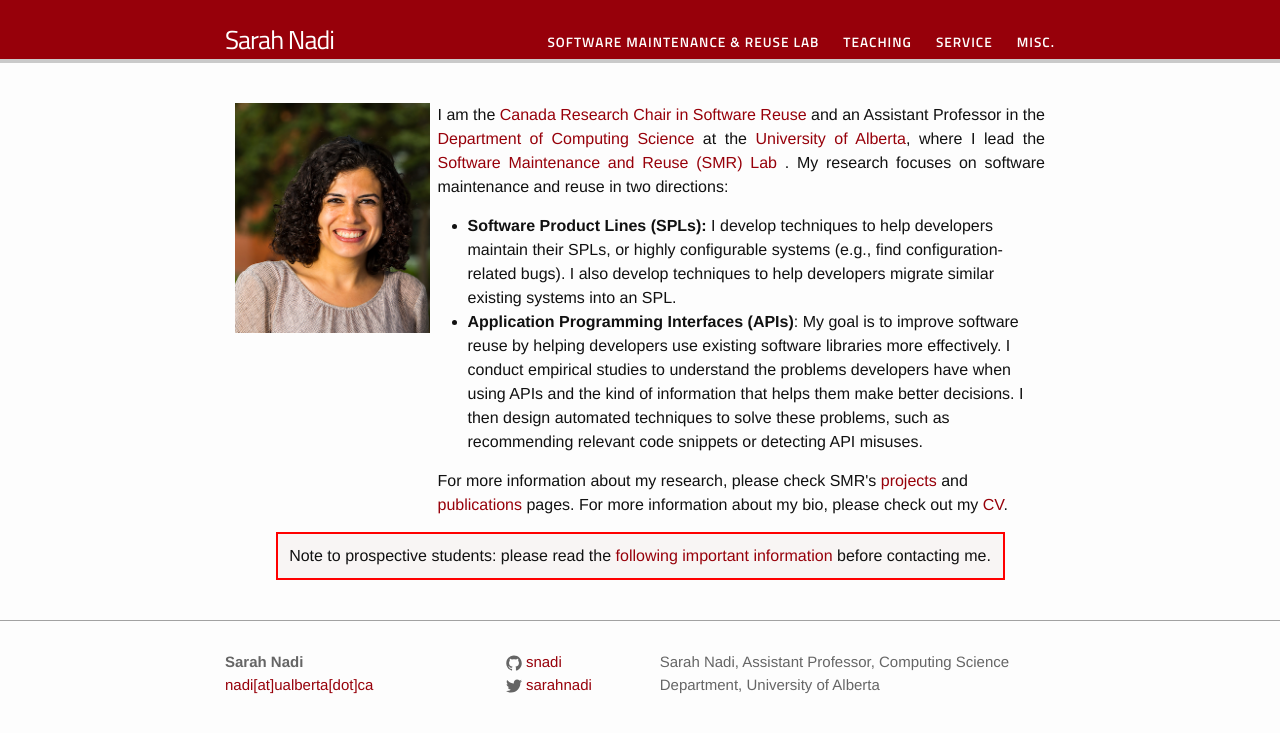
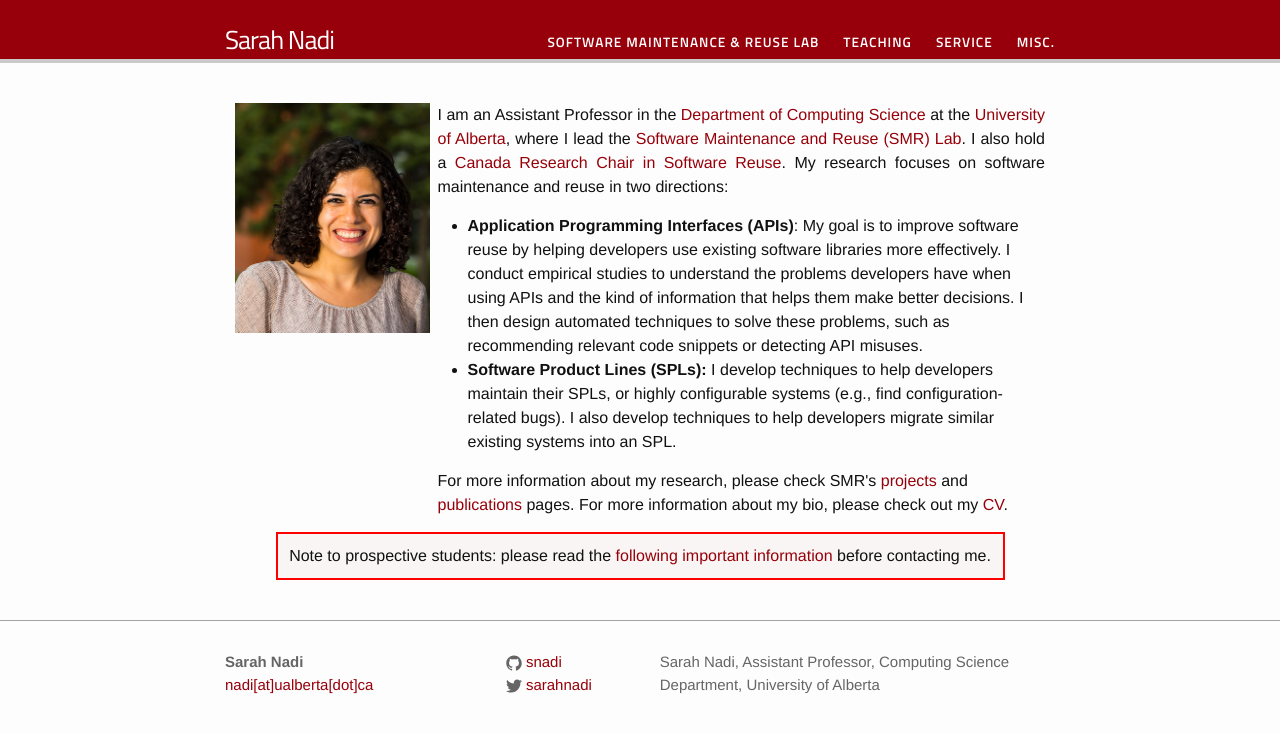
Before and after one commit to snadi/snadi.github.io, a Jekyll site: the page built from index.html, in a window 1280 px wide. Shown: the top 733 px of the page. Built offline with Jekyll 4.4.1, drawn with Linux system fonts in a browser that asks for light colours.

Commit message:
Change intro wording

```diff
--- a/index.html
+++ b/index.html
@@ -13,10 +13,10 @@ layout: default
 
     <div id="two">
 	    <p align=justify>
-	    I am the <a href="http://www.chairs-chaires.gc.ca/chairholders-titulaires/profile-eng.aspx?profileId=4393">Canada Research Chair in Software Reuse</a> and an Assistant Professor in the <a href="https://www.cs.ualberta.ca/" target="_blank">Department of Computing Science</a> at the <a href="https://www.ualberta.ca/">University of Alberta</a>, where I lead the <a href="{{ "/smr" | prepend: site.baseurl}}"">Software Maintenance and Reuse (SMR) Lab </a>. My research focuses on software maintenance and reuse in two directions:
+	    I am an Assistant Professor in the <a href="https://www.cs.ualberta.ca/" target="_blank">Department of Computing Science</a> at the <a href="https://www.ualberta.ca/">University of Alberta</a>, where I lead the <a href="{{ "/smr" | prepend: site.baseurl}}"">Software Maintenance and Reuse (SMR) Lab</a>. I also hold a <a href="http://www.chairs-chaires.gc.ca/chairholders-titulaires/profile-eng.aspx?profileId=4393">Canada Research Chair in Software Reuse</a>. My research focuses on software maintenance and reuse in two directions:
         <ul>
+        <li><b>Application Programming Interfaces (APIs)</b>: My goal is to improve software reuse by helping developers use existing software libraries more effectively. I conduct empirical studies to understand the problems developers have when using APIs and the kind of information that helps them make better decisions. I then design automated techniques to solve these problems, such as recommending relevant code snippets or detecting API misuses. </li>
         <li><b>Software Product Lines (SPLs):</b> I develop techniques to help developers maintain their SPLs, or highly configurable systems (e.g., find configuration-related bugs). I also develop techniques to help developers migrate similar existing systems into an SPL.</li>
-        <li><b>Application Programming Interfaces (APIs)</b>: My goal is to improve software reuse by helping developers use existing software libraries more effectively. I conduct empirical studies to understand the problems developers have when using APIs and the kind of information that helps them make better decisions. I then design automated techniques to solve these problems, such as recommending relevant code snippets or detecting API misuses. </li>
         </ul>
         For more information about my research, please check SMR's <a href="{{ "/smr/research" |  prepend: site.baseurl }}">projects</a> and <a href="{{ "/smr/publications" | prepend: site.baseurl }}">publications</a> pages. For more information about my bio, please check out my <a href="https://dl.dropboxusercontent.com/s/uerbuhqzzpsg5ck/NADI_CV.pdf?dl=0">CV</a>.
 
```
